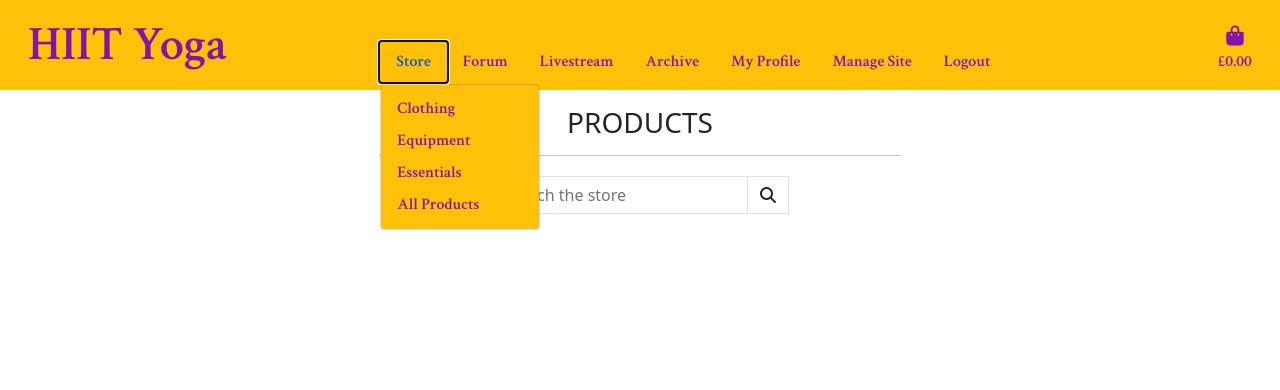
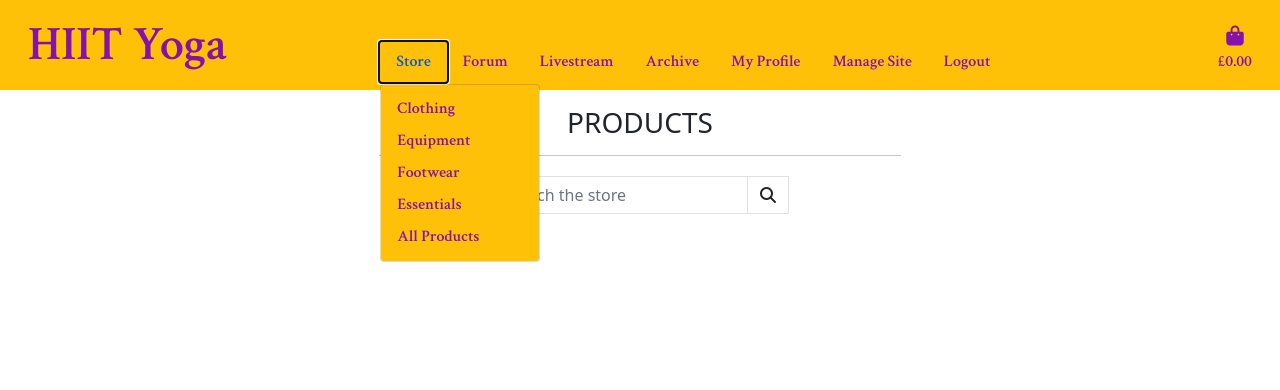
Before and after one commit to AJBayliss81/hiit-yoga-v2, a Django app: a page that uses templates/base.html in a window 1280 px wide, after a click on "Store". Shown: the top 390 px of the page. Run offline with Django 3.2, Linux system fonts and the light colour scheme; the visitor is signed in with stand-in values (Sample User, id 1); data that the repository does not hold is empty; some libraries are stand-ins or nearby versions.

Commit message:
Added filter products function to dropdown nav menu for the store. Also added an additional product to the db

```diff
--- a/products/views.py
+++ b/products/views.py
@@ -1,7 +1,7 @@
 from django.shortcuts import render, redirect, reverse, get_object_or_404
 from django.contrib import messages
 from django.db.models import Q
-from .models import Product
+from .models import Product, Category
 
 
 def all_products(request):
@@ -12,8 +12,14 @@ def all_products(request):
 
     products = Product.objects.all()
     query = None
+    category = None
 
     if request.GET:
+        if 'category' in request.GET:
+            categories = request.GET['category'].split(',')
+            products = products.filter(category__name__in=categories)
+            categories=Category.objects.filter(name__in=categories)
+
         if 'q' in request.GET:
             query = request.GET['q']
             if not query:
@@ -26,6 +32,7 @@ def all_products(request):
     context = {
         'products': products,
         'search_term': query,
+        'current_categories': categories,
     }
 
     return render(request, 'products/products.html', context)
--- a/templates/base.html
+++ b/templates/base.html
@@ -48,9 +48,10 @@
                             <li class="nav-item dropdown">
                                 <a class="nav-link menu-text" data-bs-toggle="dropdown" href="#" role="button" aria-expanded="false">Store</a>
                                 <ul class="dropdown-menu menu-text bg-warning">
-                                    <li><a class="dropdown-item" href="#">Clothing</a></li>
-                                    <li><a class="dropdown-item" href="#">Equipment</a></li>
-                                    <li><a class="dropdown-item" href="#">Essentials</a></li>
+                                    <li><a class="dropdown-item" href="{% url 'products' %}?category=tops,leggings,other_clothing">Clothing</a></li>
+                                    <li><a class="dropdown-item" href="{% url 'products' %}?category=weights,fitness_trackers,other_equipment">Equipment</a></li>
+                                    <li><a class="dropdown-item" href="{% url 'products' %}?category=footwear">Footwear</a></li>
+                                    <li><a class="dropdown-item" href="{% url 'products' %}?category=mats,other_products">Essentials</a></li>
                                     <li><a class="dropdown-item" href="{% url 'products' %}">All Products</a></li>
                                 </ul>
                             </li>
```
Also changed, not shown: media/boxed-water.jpg (added).
